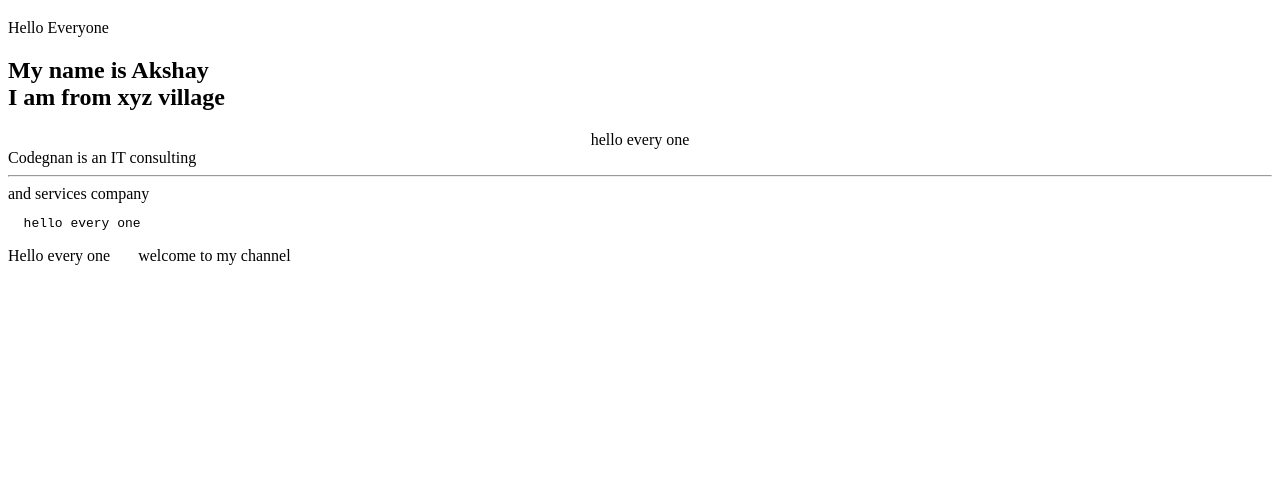
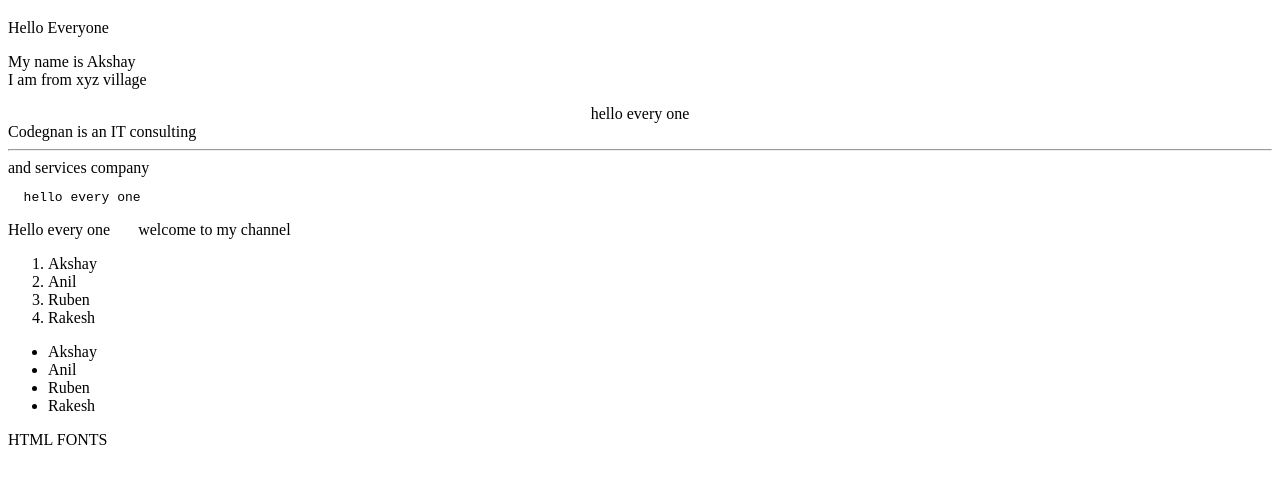
Before and after one commit to AkshayPole95/Frontend, a plain HTML site: page Day2/Tags.html in a window 1280 px wide. Shown: the part 61-544 px from the top of the page. Drawn offline with Linux system fonts and the light colour scheme.

Commit message:
HTML Formatting

```diff
--- a/Day2/index.html
+++ b/Day2/Tags.html
@@ -13,7 +13,7 @@
      <p> Hello Everyone </p>
 
      <!-- Break tag -->
-      <h2> My name is Akshay <br> I am from xyz village </h2>
+      <p> My name is Akshay <br> I am from xyz village </p>
 
       <!-- Center tag -->
        <center> hello every one </center>
@@ -25,9 +25,28 @@
        <pre>  hello every one </pre>
 
        <!-- Non Breaking Space -->
-
          <p> Hello every one &nbsp; &nbsp; &nbsp; welcome to my channel </p>
 
+         <!-- Listing Tags -->
+          <!-- ordered List -->
+          <ol>
+            <li>Akshay</li>
+            <li>Anil</li>
+            <li>Ruben</li>
+            <li>Rakesh</li>
+          </ol>
+          <!-- unordered list  -->
+
+          <ul>
+            <li>Akshay</li>
+            <li>Anil</li>
+            <li>Ruben</li>
+            <li>Rakesh</li>
+          </ul>
+
+          <!-- HTML FONTS -->
+
+          <font> HTML FONTS</font>
 
 
 </body>
```
Also changed, not shown: Day2/formatting.html (added, +11 -0 lines).
